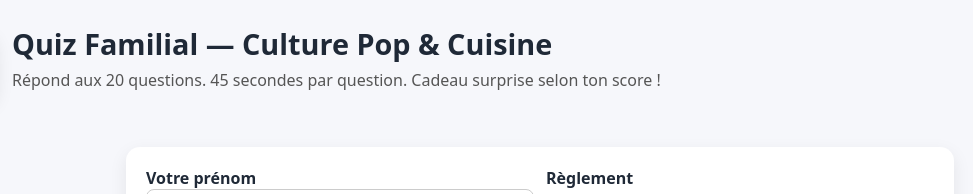
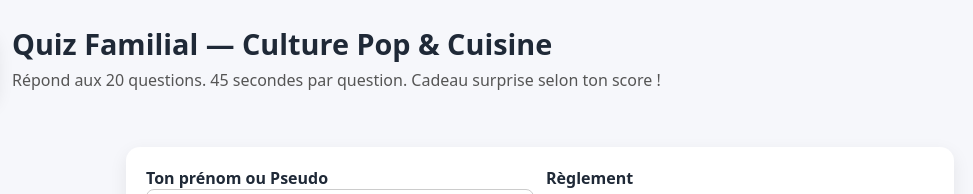
Before and after one commit to Canard76/quiz-famille-tabouret, a plain HTML site: page index.html in a window 1280 px wide. Shown: the top 194 px of the page, 100-1073 px from the left. Drawn offline with Linux system fonts and the light colour scheme.

Commit message:
index.html

```diff
--- a/index.html
+++ b/index.html
@@ -19,7 +19,7 @@
     <section id="start-screen" class="card">
       <div class="grid">
         <div class="field" id="name-field">
-          <label for="playerName">Votre prénom</label>
+          <label for="playerName">Ton prénom ou Pseudo</label>
           <input type="text" id="playerName" placeholder="Ex: Père Noël" />
         </div>
         <div class="field">
```
